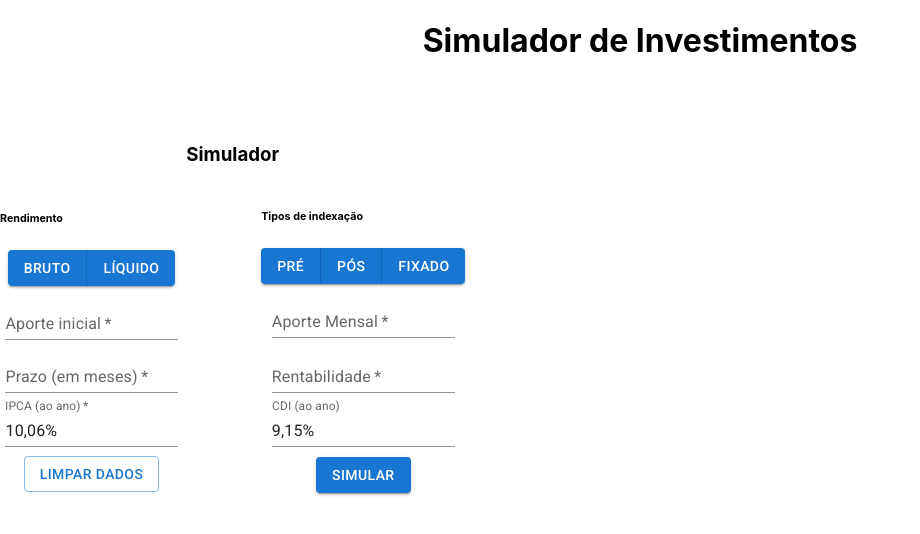
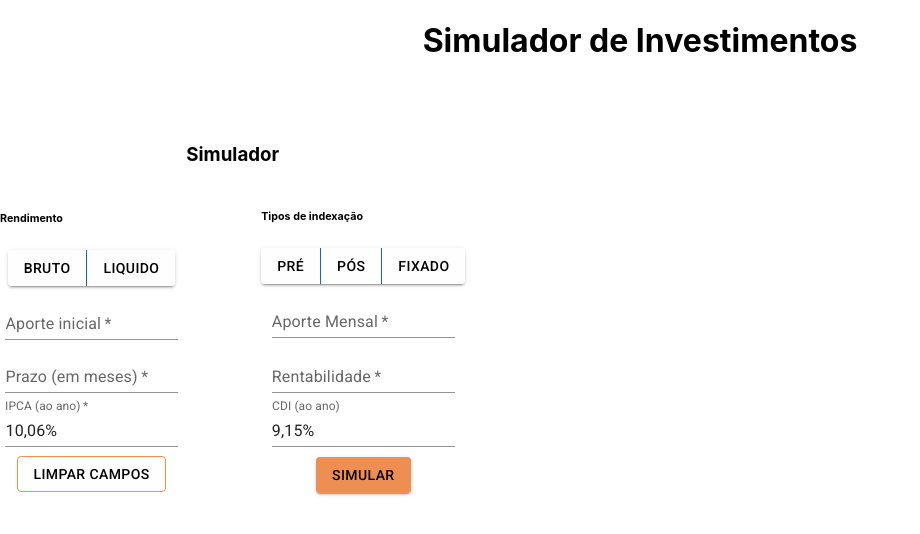
Before and after one commit to dandenardi/desafio-eqi, a React (Create React App) app: page / in a window 1280 px wide. Shown: the top 534 px of the page, without its empty margins (0-920 px from the left). Built offline with nearby package versions, Linux system fonts and the light colour scheme; data requests are answered from the project's data file.

Commit message:
Ajustes de layout, incluida indicacao de selecao nos botoes

```diff
--- a/package.json
+++ b/package.json
@@ -9,10 +9,12 @@
     "@emotion/react": "^11.7.1",
     "@emotion/styled": "^11.6.0",
     "@material-ui/core": "^4.12.3",
+    "@mui/icons-material": "^5.4.2",
     "@mui/material": "^5.4.1",
     "@testing-library/jest-dom": "^5.16.2",
     "@testing-library/react": "^12.1.2",
     "@testing-library/user-event": "^13.5.0",
+    "@unicef/material-ui-currency-textfield": "^0.8.6",
     "axios": "^0.25.0",
     "chart.js": "^3.7.1",
     "material-ui": "^0.20.2",
--- a/src/App.css
+++ b/src/App.css
@@ -59,6 +59,7 @@
 
 }
 
+
 .card{
   width: 30%;
   margin: 1%;
--- a/src/App.js
+++ b/src/App.js
@@ -2,15 +2,28 @@ import { useState, useEffect } from 'react';
 import { Chart as ChartJS, CategoryScale, LinearScale, BarElement, Title, Tooltip, Legend, } from 'chart.js';
 import { Bar } from 'react-chartjs-2';
 
+import { makeStyles } from '@material-ui/core';
+
 import TextField from '@mui/material/TextField';
 import Button from '@mui/material/Button';
 import ButtonGroup from '@mui/material/ButtonGroup';
-import { InputAdornment } from '@mui/material';
+import CheckIcon from '@mui/icons-material/Check';
+
+import { createTheme, ThemeProvider } from '@material-ui/core';
+
 
 import './App.css';
 import axios from 'axios';
-import { findAllByTestId } from '@testing-library/react';
+import { IconButton } from 'material-ui';
 
+const theme = createTheme({
+  palette: {
+    primary: {
+      main: '#FEFEFE',
+    }
+  }
+
+});
 
 
 const api = axios.create({
@@ -42,8 +55,8 @@ function App() {
   const [semAporte, setSemAporte] = useState([]);
 
   const [result, setResult] = useState(false);
-  const [revenue, setRevenue] = useState('bruto');
-  const [index, setIndex] = useState('pre');
+  const [revenue, setRevenue] = useState('');
+  const [index, setIndex] = useState('');
   const [deadline, setDeadline] = useState('');
   const [deadlineError, setDeadlineError] = useState(false)
   const [profitability, setProfitability] = useState('')
@@ -51,7 +64,12 @@ function App() {
   const [fstContribution, setFstContribution] = useState('');
   const [fstContributionError, setFstContributionError] = useState(false)
   const [mthContribution, setMthContribution] = useState('');
-  const [mthContributionError, setmthContributionError] = useState(false)
+  const [mthContributionError, setmthContributionError] = useState(false);
+  const [isGross, setIsGross] = useState(false);
+  const [isNet, setIsNet] = useState(false);
+  const [isPre, setIsPre] = useState(false);
+  const [isPost, setIsPost] = useState(false);
+  const [isFixed, setIsFixed] = useState(false);
 
 
   useEffect(() => {
@@ -90,7 +108,7 @@ function App() {
     getIndicators();
   }, []);
 
-  function applyRealConfig(num){
+  function applyBrlConfig(num){
     let valueInReal;
     valueInReal = num.toLocaleString('pt-br', { minimumFractionDigits: 2 , style: 'currency', currency: 'BRL' });
 
@@ -127,7 +145,6 @@ function App() {
   function handleSubmit(e){
 
     e.preventDefault();
-    console.log('HandleSubmit chamado!');
     if(isNaN(fstContribution)){
       setFstContributionError(true);
       return false;
@@ -154,6 +171,7 @@ function App() {
   function handleFstCtb(e){
     e.preventDefault();
     setFstContributionError(false);
+
     setFstContribution(e.target.value);
 
   }
@@ -180,8 +198,49 @@ function App() {
 
   }
 
-  function handleProfit(){
-    console.log('handleProfit called!');
+  function applyPercentage(num){
+    let percentage;
+    percentage = num.toLocaleString('pt-br');
+    percentage = percentage + '%';
+    return percentage;
+
+  }
+
+  function handleRevenue(rev){
+    setIsGross(false);
+    setIsNet(false);
+
+    if (rev === 'bruto'){
+      setRevenue('bruto');
+      setIsGross(true);
+    }
+    if (rev === 'liquido'){
+      setRevenue('liquido');
+      setIsNet(true);
+    };
+
+
+  }
+
+  function handleIndex(ind){
+
+    setIsPre(false);
+    setIsPost(false);
+    setIsFixed(false);
+
+    if (ind === 'pre'){
+      setIndex('pre');
+      setIsPre(true);
+    }
+    if (ind === 'pos'){
+      setRevenue('pos');
+      setIsPost(true);
+    };
+    if (ind === 'fixado'){
+      setRevenue('fixado');
+      setIsFixed(true);
+    }
+
   }
 
   function handleChartData(){
@@ -252,8 +311,9 @@ function App() {
         {
           label: 'Com Aporte',
           data: comAporte,
-          backgroundColor: 'rgb(255, 102, 0)',
+          backgroundColor: '#ED8E53',
           stack: 'Stack 0',
+          //#EFEFEF
         },
         {
           label: 'Sem Aporte',
@@ -281,42 +341,42 @@ function App() {
             <div className="card" >
               <div className="card-body">
                 <h5 className="card-title">Valor final Bruto</h5>
-                <p className="card-text">{sim[i].valorFinalBruto}</p>
+                <p className="card-text">{applyBrlConfig(sim[i].valorFinalBruto)}</p>
               </div>
             </div>
 
             <div class="card">
               <div className="card-body">
                 <h5 className="card-title">Aliquota do IR</h5>
-                <p className="card-text">{sim[i].aliquotaIR}</p>
+                <p className="card-text">{applyPercentage(sim[i].aliquotaIR)}</p>
               </div>
             </div>
 
             <div className="card">
               <div className="card-body">
                 <h5 className="card-title">Valor Pago em IR</h5>
-                <p className="card-text">{sim[i].valorPagoIR}</p>
+                <p className="card-text">{applyBrlConfig(sim[i].valorPagoIR)}</p>
               </div>
             </div>
 
             <div className="card">
               <div className="card-body">
                 <h5 className="card-title">Valor final Líquido</h5>
-                <p className="card-text">{sim[i].valorFinalLiquido}</p>
+                <p className="card-text">{applyBrlConfig(sim[i].valorFinalLiquido)}</p>
               </div>
             </div>
 
             <div className="card">
               <div className="card-body">
                 <h5 className="card-title">Valor Total Investido</h5>
-                <p className="card-text">{sim[i].valorTotalInvestido}</p>
+                <p className="card-text">{applyBrlConfig(sim[i].valorTotalInvestido)}</p>
               </div>
             </div>
 
             <div className="card">
               <div className="card-body">
                 <h5 className="card-title">Ganho Líquido</h5>
-                <p className="card-text">{sim[i].ganhoLiquido}</p>
+                <p className="card-text">{applyBrlConfig(sim[i].ganhoLiquido)}</p>
               </div>
             </div>
 
@@ -335,7 +395,7 @@ function App() {
 
 
   return (
-
+    <ThemeProvider theme={theme}>
       <div className="App">
 
         <h1>Simulador de Investimentos</h1>
@@ -350,9 +410,47 @@ function App() {
 
                 <h6 className='h6-title'>Rendimento</h6>
                 <div className='opt'>
-                <ButtonGroup variant="contained" aria-label="tipo de rendimento">
-                  <Button onClick={() => setRevenue('bruto')}>Bruto</Button>
-                  <Button onClick={() => setRevenue('liquido')}>Líquido</Button>
+
+
+                  <ButtonGroup variant="contained"  aria-label="tipo de rendimento">
+                    <Button
+                      sx={
+                        { backgroundColor: "#FEFEFE",
+                          color: 'black',
+                          borderColor: "#ED8E53",
+                          '&:hover':{
+                            backgroundColor: '#ED8E53',
+                          },
+                          '&:focus':{
+                            backgroundColor: '#ED8E53',
+
+
+                          },
+                        }
+                      }
+                      onClick={() => handleRevenue('bruto')}
+                    >
+                      {isGross ? <CheckIcon/> : ''} Bruto
+                    </Button>
+                    <Button
+                      sx={
+                        { backgroundColor: "#FEFEFE",
+                          color: 'black',
+                          borderColor: "#ED8E53",
+                          '&:hover':{
+                            backgroundColor: '#ED8E53',
+                          },
+                          '&:focus':{
+                            backgroundColor: '#ED8E53',
+
+
+                          },
+                        }
+                      }
+                      onClick={() => handleRevenue('liquido')}
+                    >
+                      {isNet ? <CheckIcon/> : ''} Liquido
+                    </Button>
                   </ButtonGroup>
 
                 </div>
@@ -366,7 +464,7 @@ function App() {
                     value={fstContribution}
                     onChange={handleFstCtb}
                     error={fstContributionError}
-                  helperText={fstContributionError ? "Precisa ser número!" : ""}
+                    helperText={fstContributionError ? "Aporte precisa ser número!" : ""}
 
                   />
 
@@ -381,7 +479,8 @@ function App() {
                     value={deadline}
                     onChange={(e)=>{setDeadline(e.target.value)}}
                     error={deadlineError}
-                  helperText={deadlineError ? "Precisa ser número!" : ""}
+                    helperText={deadlineError ? "Prazo precisa ser número!" : ""}
+
                   />
                 </div>
 
@@ -400,7 +499,26 @@ function App() {
                 </div>
 
                 <div className='btn'>
-                <Button variant="outlined" onClick={cleanFields}>Limpar dados</Button>
+                <Button
+                    sx={
+                        { backgroundColor: "#FEFEFE",
+                          color: 'black',
+                          borderColor: "#ED8E53",
+                          '&:hover':{
+                            backgroundColor: '#ED8E53',
+                          },
+                          '&:focus':{
+                            backgroundColor: '#ED8E53',
+
+
+                          },
+                        }
+                      }
+                    variant="outlined"
+                    onClick={cleanFields}
+                  >
+                    Limpar Campos
+                  </Button>
                 </div>
 
               </div>
@@ -409,9 +527,58 @@ function App() {
                 <h6 className='h6-title'>Tipos de indexação</h6>
                 <div className='opt'>
                   <ButtonGroup variant="contained" aria-label="tipos de indexadores" value={index}>
-                    <Button  onClick={()=> setIndex('pre')}>PRÉ</Button>
-                    <Button  onClick={()=> setIndex('pos')}>PÓS</Button>
-                    <Button  onClick={()=> setIndex('fixado')}>FIXADO</Button>
+                      <Button
+                        sx={
+                          { backgroundColor: "#FEFEFE",
+                            color: 'black',
+                            borderColor: "#ED8E53",
+                            '&:hover':{
+                              backgroundColor: '#ED8E53',
+                            },
+                            '&:focus':{
+                              backgroundColor: '#ED8E53',
+                            },
+                          }
+                        }
+                        onClick={()=> handleIndex('pre')}>
+                          {isPre ? <CheckIcon/> : ''} PRÉ
+                      </Button>
+                      <Button
+                        sx={
+                          { backgroundColor: "#FEFEFE",
+                            color: 'black',
+                            borderColor: "#ED8E53",
+                            '&:hover':{
+                              backgroundColor: '#ED8E53',
+                            },
+                            '&:focus':{
+                              backgroundColor: '#ED8E53',
+
+
+                            },
+                          }
+                        }
+                        onClick={()=> handleIndex('pos')}>
+                          {isPost ? <CheckIcon/> : ''} PÓS
+                      </Button>
+                      <Button
+                        sx={
+                          { backgroundColor: "#FEFEFE",
+                            color: 'black',
+                            borderColor: "#ED8E53",
+                            '&:hover':{
+                              backgroundColor: '#ED8E53',
+                            },
+                            '&:selected':{
+                              backgroundColor: '#ED8E53',
+
+
+                            },
+                          }
+                        }
+                        onClick={()=> handleIndex('fixado')}>
+                          {isFixed ? <CheckIcon/> : ''} FIXADO
+                      </Button>
                     </ButtonGroup>
                 </div>
 
@@ -424,7 +591,7 @@ function App() {
                     value={mthContribution}
                     onChange={handleMthCtb}
                     error={mthContributionError}
-                  helperText={mthContributionError ? "Precisa ser número!" : ""}
+                    helperText={mthContributionError ? "Aporte precisa ser número!" : ""}
                   />
 
                 </div>
@@ -438,7 +605,7 @@ function App() {
                     value={profitability}
                     onChange={(e)=>{setProfitability(e.target.value)}}
                     error={profitabilityError}
-                  helperText={profitabilityError ? "Precisa ser número!" : ""}
+                    helperText={profitabilityError ? "Rentabilidade precisa ser número!" : ""}
                   />
                 </div>
 
@@ -456,7 +623,26 @@ function App() {
                 </div>
 
                 <div className='btn'>
-                <Button variant="contained" type='submit'>Simular</Button>
+                  <Button
+                    sx={
+                        { backgroundColor: "#ED8E53",
+                          color: 'black',
+                          borderColor: "#ED8E53",
+                          '&:hover':{
+                            backgroundColor: '#ED8E53',
+                          },
+                          '&:selected':{
+                            backgroundColor: '#ED8E53',
+
+
+                          },
+                        }
+                      }
+                    variant="contained"
+                    type='submit'
+                  >
+                    Simular
+                  </Button>
                 </div>
 
               </div>
@@ -470,8 +656,9 @@ function App() {
             {showResults()}
           </div>
         </div>
+
     </div>
-
+  </ThemeProvider>
   );
 }
 
```
Also changed, not shown: 1 other file (tests, documents, lock files or other folders). Lines whose indentation alone changed are shown as unchanged.
